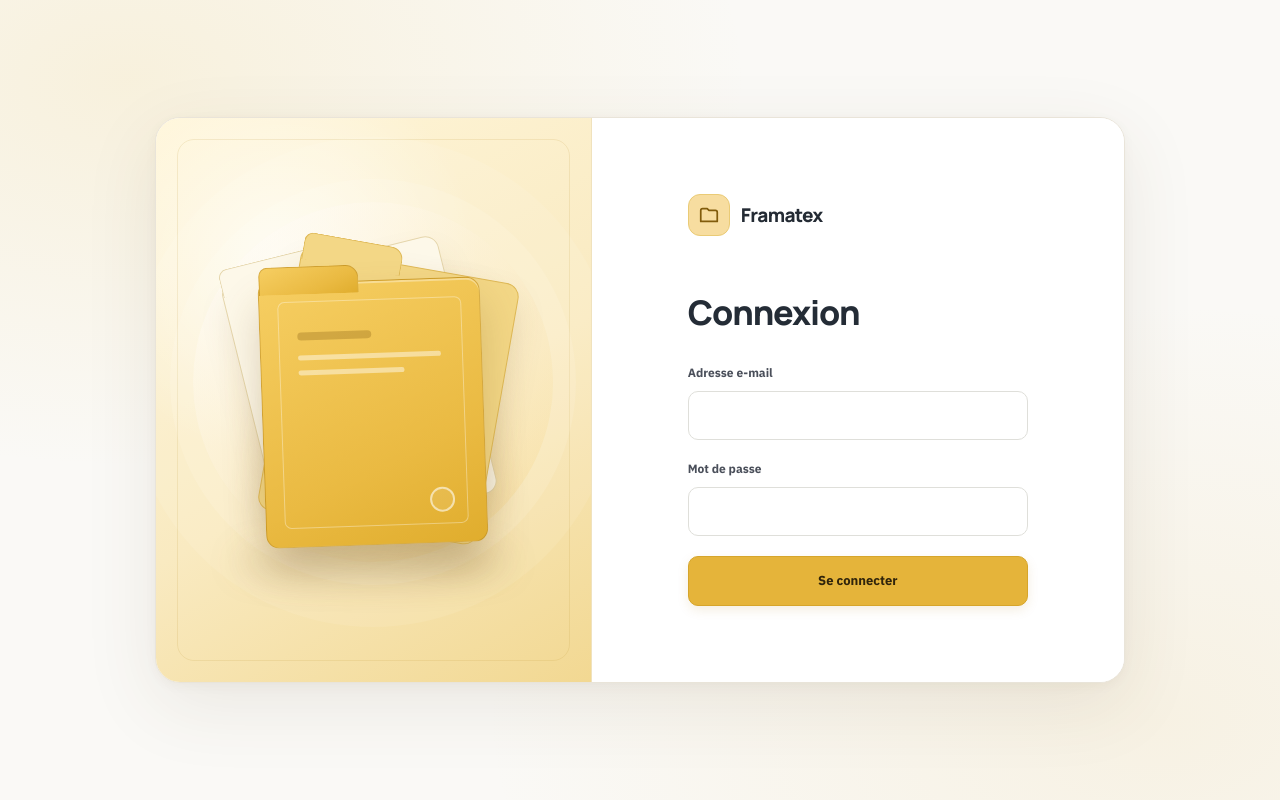
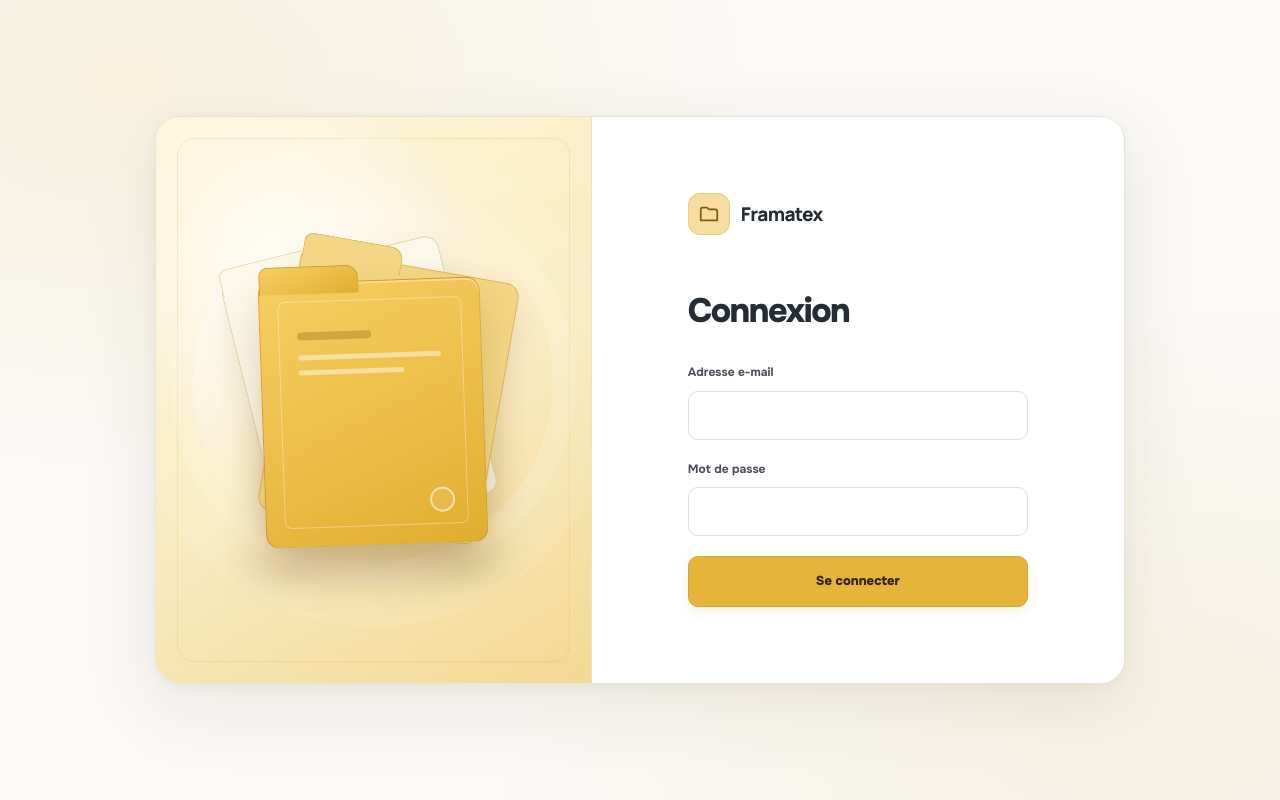
Before and after one commit to Rudolf-Staline/Framatex, a plain HTML site: page static/index.html in a window 1280 px wide. Drawn offline with Linux system fonts and the light colour scheme; files that its build step writes are made by us from their sources; no server answers; files whose address does not match are found by name.

Commit message:
style: load Onest and apply final typography layer

```diff
--- a/static/index.html
+++ b/static/index.html
@@ -5,6 +5,9 @@
   <meta name="viewport" content="width=device-width, initial-scale=1" />
   <meta name="theme-color" content="#ffffff" />
   <title>Framatex · Dossiers jaunes</title>
+  <link rel="preconnect" href="https://fonts.googleapis.com" />
+  <link rel="preconnect" href="https://fonts.gstatic.com" crossorigin />
+  <link href="https://fonts.googleapis.com/css2?family=IBM+Plex+Mono:wght@500;600&family=Onest:wght@400;500;600;700;800&display=swap" rel="stylesheet" />
   <link rel="stylesheet" href="/assets/styles.css" />
   <link rel="stylesheet" href="/assets/design-019.css" />
   <link rel="stylesheet" href="/assets/design-020.css" />
@@ -17,6 +20,7 @@
   <link rel="stylesheet" href="/assets/design-028.css" />
   <link rel="stylesheet" href="/assets/design-029.css" />
   <link rel="stylesheet" href="/assets/design-030.css" />
+  <link rel="stylesheet" href="/assets/design-031.css" />
   <script defer src="/assets/app.js"></script>
   <script defer src="/assets/workflow.js"></script>
   <script defer src="/assets/quality.js"></script>
```
